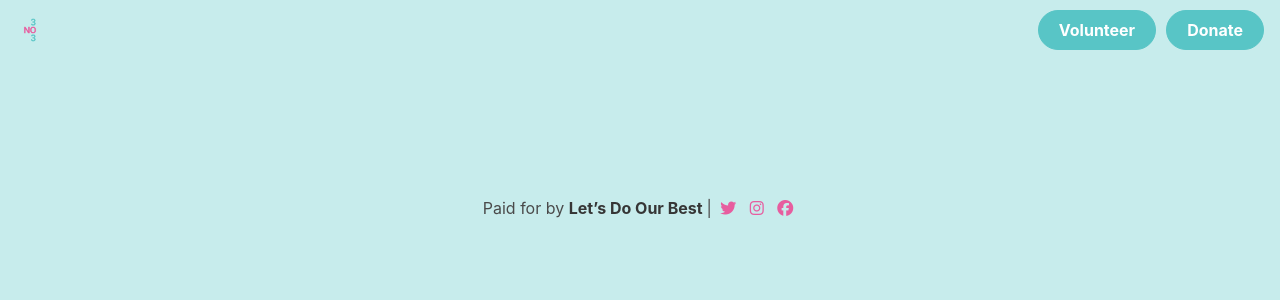
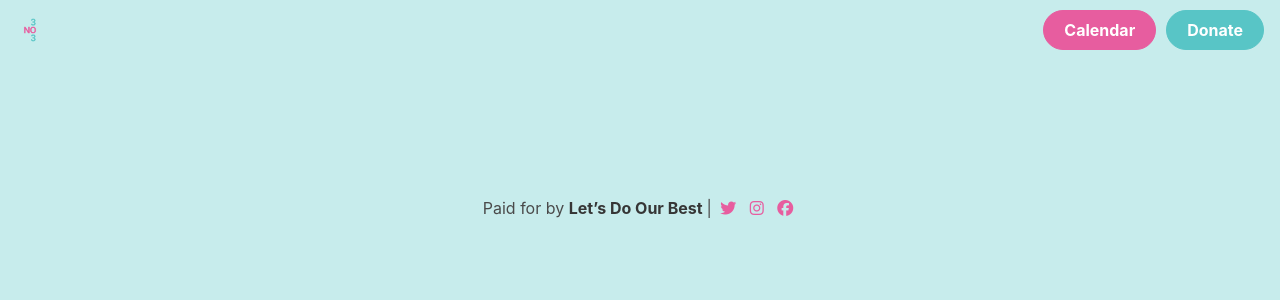
Before and after one commit to voteno303/oppose303.org, a Jekyll site: the page built from events.html, in a window 1280 px wide. Shown: the top 300 px of the page. Built offline with Jekyll 4.4.1, drawn with Linux system fonts in a browser that asks for light colours; nearby versions of some CDN libraries; a script that is not in the unit is left out.

Commit message:
Add calendar, make nav fixes

```diff
--- a/_includes/nav.html
+++ b/_includes/nav.html
@@ -5,12 +5,13 @@
       <img src="{{ '/assets/logo/logo.png' | relative_url }}" alt="Vote No On 303" class="is-hidden-tablet">
     </a>
   </div>
-  <div class="navbar-menu" id="navMenu">
-    <div class="navbar-end">
+  <div class="navbar-menu is-active" id="navMenu">
+    <div class="navbar-start"></div>
+    <div class="navbar-end is-expanded">
       <div class="navbar-item">
         <div class="buttons">
-          <a class="button is-rounded event-btn" href="{{ 'events' | relative_url }}">
-            <strong>Volunteer</strong>
+          <a class="button is-rounded calendar-btn" href="{{ 'events' | relative_url }}">
+            <strong>Calendar</strong>
           </a>
           <a class="button is-rounded event-btn" href="https://secure.actblue.com/donate/let-s-do-our-best-1">
             <strong>Donate</strong>
--- a/assets/css/style.css
+++ b/assets/css/style.css
@@ -18,22 +18,20 @@
     background-color: #c7ecec !important;
 }
 nav a {
-
+    background-color: #c7ecec !important;
     padding: 4px 1rem;
     margin: 0 2px;
     text-decoration: none;
 }
 
+.navbar-menu.is-active{
+    background-color: #c7ecec !important;
+    box-shadow: none;
+}
 @media only screen and (max-width: 600px) {
     nav .navbar-brand .button {
         padding: 0 0.25rem;
     }
-}
-@media only screen and (max-width: 1023px) {
-nav #navMenu {
-        position: absolute;
-        top:0;
-        right:0;}
 }
 
 /* Tabs */
@@ -106,6 +104,16 @@
     color: #e75d9f;
 }
 
+.calendar-btn {
+    color: #fff;
+    background-color:  #e75d9f !important;
+    border-color:  #e75d9f !important; }
+
+.calendar-btn:hover {
+   background-color: #c7ecec !important;
+   color: #e75d9f;}
+
+
 #header-img img {
    width: 100%;
    height: auto;
--- a/index.html
+++ b/index.html
@@ -16,4 +16,6 @@
   <div class="column is-two-thirds">
     {% include google-doc.html url="https://docs.google.com/document/d/e/2PACX-1vRPihJi69BkUHe7Vq0_1Rv2WYbAZ_5Cgya6lXcV5qwgYYeMERg0Ef37KJwShTUMcxDzR0sswZ1u96Sb/pub" %}
   </div>
+  <div data-tockify-component="mini" data-tockify-calendar="voteno303"></div>
+<script data-cfasync="false" data-tockify-script="embed" src="https://public.tockify.com/browser/embed.js"></script>
 </div>
```
